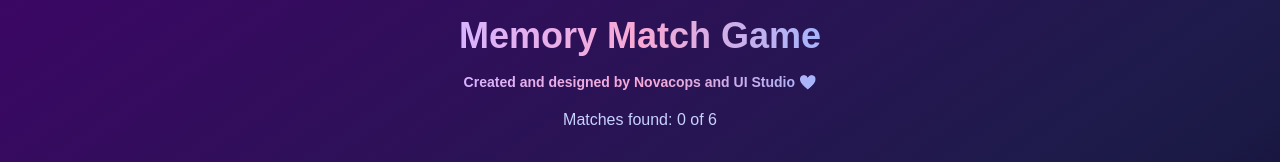
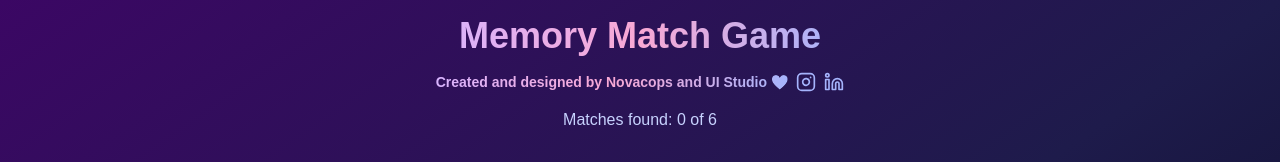
Before and after one commit to tejpatil064/Memory-Game, a Next.js app: page / in a window 1280 px wide. Shown: the top 162 px of the page. Built offline with nearby package versions, Linux system fonts and the light colour scheme.

Commit message:
socail profile add

```diff
--- a/memory-game.tsx
+++ b/memory-game.tsx
@@ -1,10 +1,9 @@
 "use client"
-import React from 'react';
-import { useState, useEffect } from "react"
+import React, { useState, useEffect } from "react"
 import { motion, AnimatePresence } from "framer-motion"
 import { Button } from "@/components/ui/button"
 import { Card } from "@/components/ui/card"
-import { Heart, Star, Sun, Moon, Cloud, Flower2, LucideIcon } from 'lucide-react'
+import { Heart, Star, Sun, Moon, Cloud, Flower2, LucideIcon, Instagram, Linkedin } from 'lucide-react'
 import { toast } from 'react-hot-toast';
 import Confetti from 'react-confetti'; // added for the party pop
 
@@ -106,9 +105,19 @@ export default function MemoryGame() {
         <h1 className="text-4xl font-bold bg-gradient-to-r from-purple-300 via-pink-300 to-indigo-300 text-transparent bg-clip-text">
           Memory Match Game
         </h1>
-        <p className="text-sm font-bold bg-gradient-to-r from-purple-300 via-pink-300 to-indigo-300 text-transparent bg-clip-text">
-          Created and designed by Novacops and UI Studio ❤️
-        </p>
+
+        {/* Updated this div to include social icons next to the text */}
+        <div className="flex items-center space-x-2 justify-center">
+          <p className="text-sm font-bold bg-gradient-to-r from-purple-300 via-pink-300 to-indigo-300 text-transparent bg-clip-text">
+            Created and designed by Novacops and UI Studio ❤️
+          </p>
+          <a href="https://www.instagram.com/yourprofile" target="_blank" rel="noopener noreferrer">
+            <Instagram className="w-5 h-5 text-indigo-300 hover:text-indigo-500 transition-colors" />
+          </a>
+          <a href="https://www.linkedin.com/in/yourprofile" target="_blank" rel="noopener noreferrer">
+            <Linkedin className="w-5 h-5 text-indigo-300 hover:text-indigo-500 transition-colors" />
+          </a>
+        </div>
 
         <p className="text-indigo-200">
           Matches found: {matches} of {cards.length / 2}
@@ -118,7 +127,7 @@ export default function MemoryGame() {
         {matches === cards.length / 2 && (
           <>
             <p className="text-2xl text-green-400 font-bold mt-4">You won! 🎉</p>
-            {gameWon && <Confetti width={window.innerWidth} height={window.innerHeight} />} {}
+            {gameWon && <Confetti width={window.innerWidth} height={window.innerHeight} />}
           </>
         )}
       </div>
```
